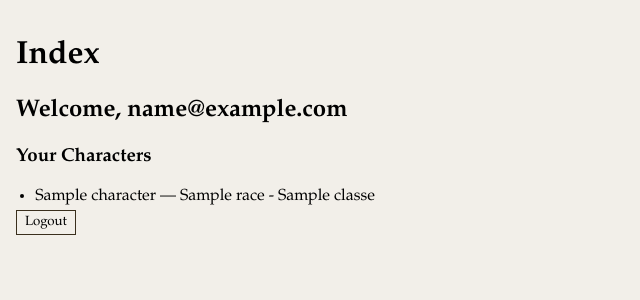
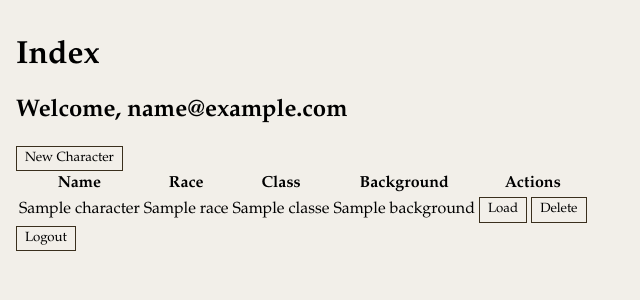
Before and after one commit to markcapelle/DnD_Character_Creator_2, a Flask app: page /index in a window 1280 px wide. Shown: the top 300 px of the page, without its empty margins (0-640 px from the left). Run offline with Flask 3, Linux system fonts and the light colour scheme; the visitor is signed in with stand-in values (Sample User, id 1); tables that the repository leaves empty hold one stand-in row (values such as "Sample post").

Commit message:
Feat: Displaying user characters in table.
Created a table in which the display the user’s characters. Will create code to sort and resize columns in javascript and css during visual updates later.

```diff
--- a/templates/index.html
+++ b/templates/index.html
@@ -19,17 +19,36 @@
     <h1>Index</h1>
     <h2>Welcome, {{ user.email }}</h2>
 
+    <button id="new-character-btn">New Character</button>
+
     <!-- Display characters -->
-    {% if characters %}
-        <h3>Your Characters</h3>
-        <ul>
-            {% for c in characters %}
-                <li>{{ c.name }} — {{ c.race.name}} - {{ c.class_ref.name }}</li>
+    <table id="character-table" class="character-table">
+        <thead>
+            <tr>
+                <th>Name</th>
+                <th>Race</th>
+                <th>Class</th>
+                <th>Background</th>
+                <th>Actions</th>
+            </tr>
+        </thead>
+
+        <tbody>
+            {% for character in characters %}
+            <tr>
+                <td>{{ character.name }}</td>
+                <td>{{ character.race.name if character.race else "-" }}</td>
+                <td>{{ character.class_ref.name if character.class_ref else "-" }}</td>
+                <td>{{ character.background.name if character.background else "-" }}</td>
+
+                <td class="actions">
+                    <button class="load-btn">Load</button>
+                    <button class="delete-btn">Delete</button>
+                </td>
+            </tr>
             {% endfor %}
-        </ul>
-    {% else %}
-        <p>You have no characters yet.</p>
-    {% endif %}
+        </tbody>
+    </table>
 
     <form action="/logout" method="get">
         <button type="submit">Logout</button>
```
